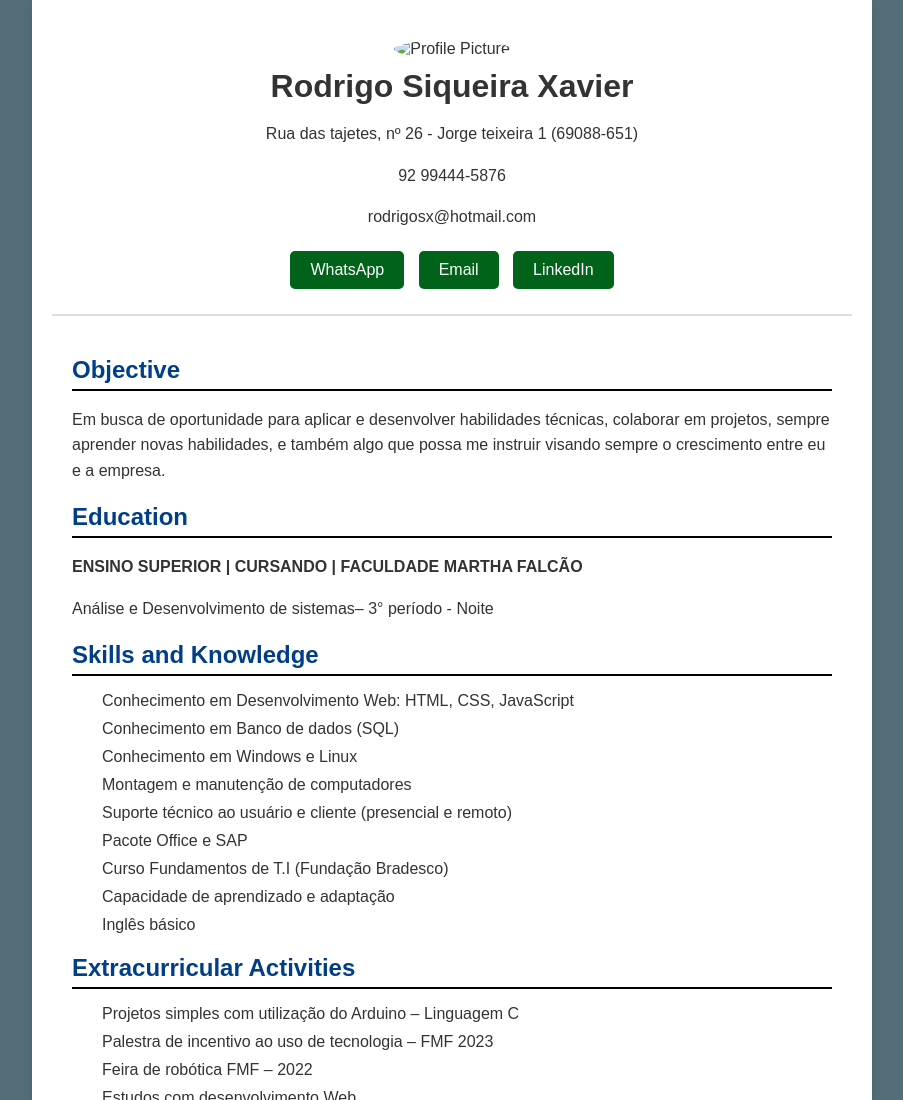
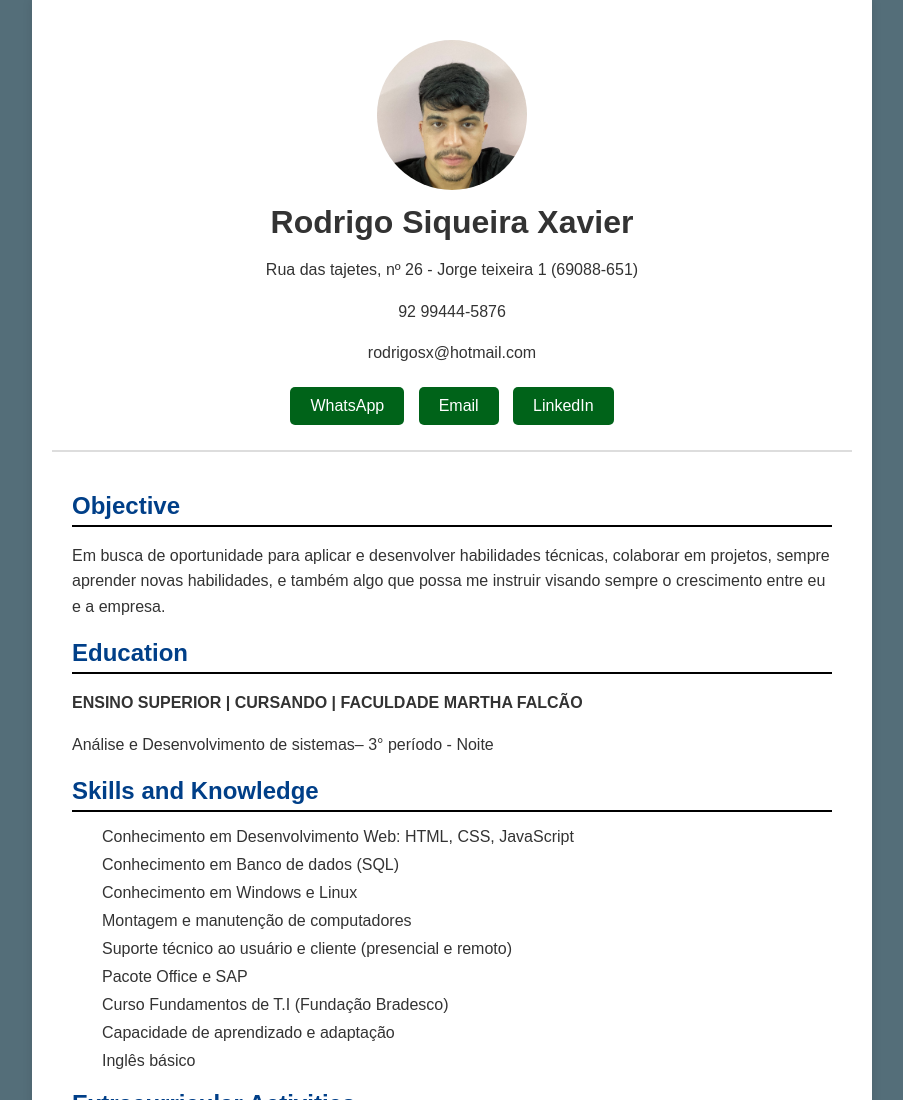
Before and after one commit to Rodrigoclarke/presen-a, a plain HTML site: page index.html in a window 1280 px wide. Shown: the top 1100 px of the page, without its empty margins (188-1091 px from the left). Drawn offline with Linux system fonts and the light colour scheme.

Commit message:
Update index.html

```diff
--- a/index.html
+++ b/index.html
@@ -10,7 +10,7 @@
     <div class="container">
         <header>
             <div class="profile-pic">
-                <img src="image/image.png.jpg" alt="Profile Picture" id="profile-pic">
+                <img src="image.png.jpg" alt="Profile Picture" id="profile-pic">
             </div>
             <h1>Rodrigo Siqueira Xavier</h1>
             <p>Rua das tajetes, nº 26 - Jorge teixeira 1 (69088-651)</p>
```
